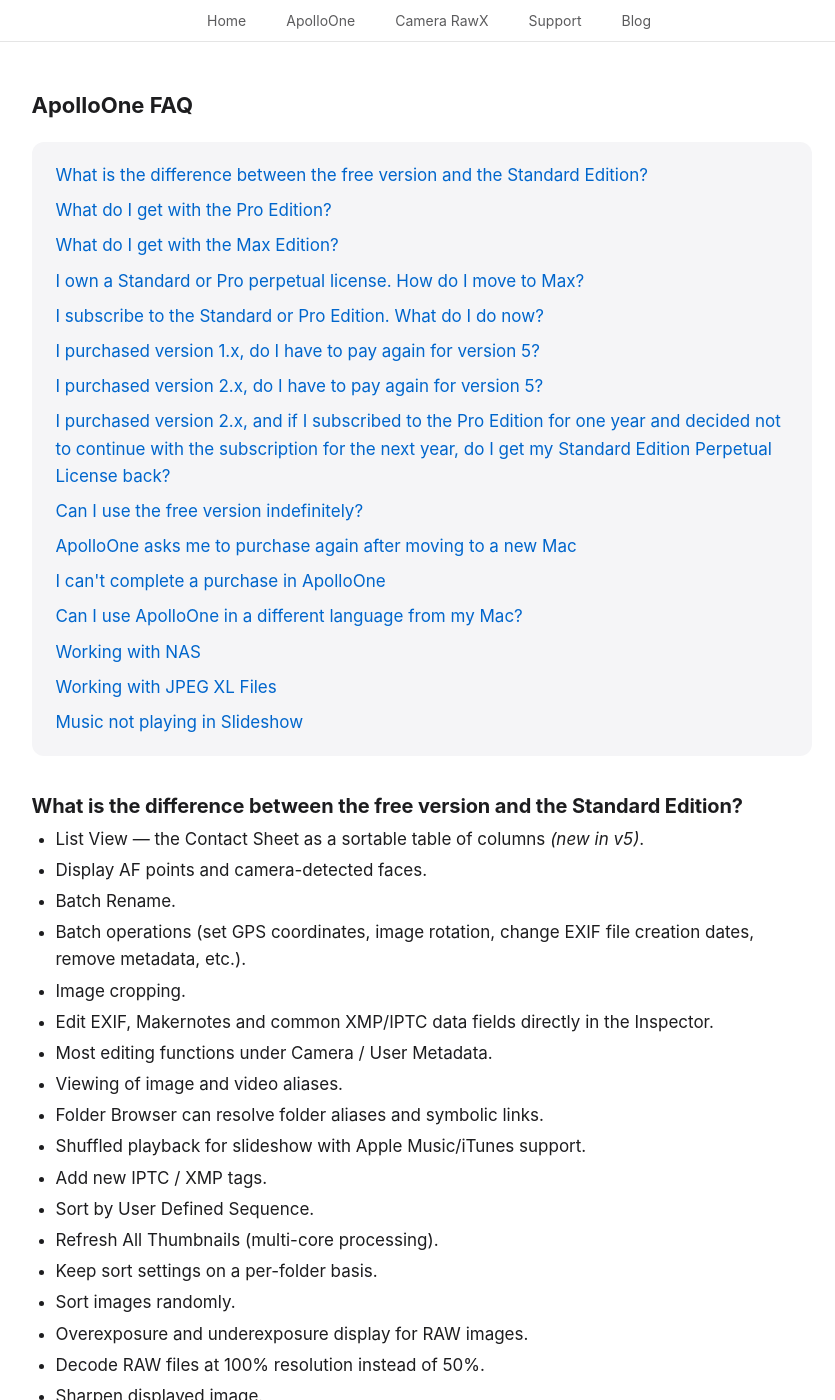
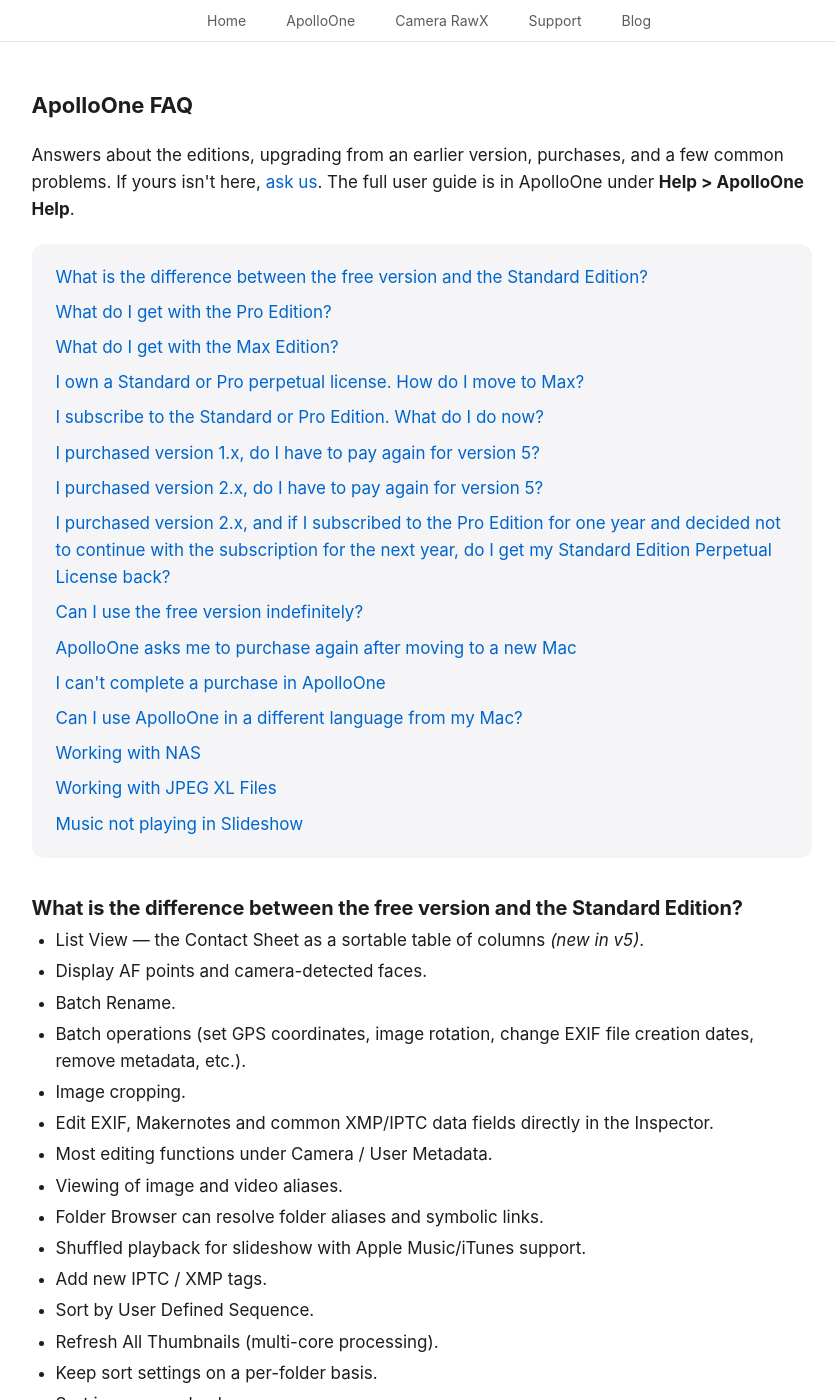
Before and after one commit to anogeissus/anogeissus.com, a Jekyll site: the page apolloone-faq.html, which Jekyll copies as it is, in a window 1280 px wide and 1400 px high. Shown: the whole window, without its empty margins (211-1046 px from the left). Built offline with Jekyll 4.4.1, drawn with Linux system fonts in a browser that asks for light colours; some web fonts are replaced.

Commit message:
ApolloOne FAQ: short intro above the topic index (what the page covers, ask us, Help > ApolloOne Help), matching the GO FAQ

```diff
--- a/apolloone-faq.html
+++ b/apolloone-faq.html
@@ -13,7 +13,7 @@
     <style>
         .faq-index {
             list-style: none;
-            margin: 0 0 40px 0 !important;
+            margin: 20px 0 40px 0 !important;
             padding: 20px 24px;
             background: #f5f5f7;
             border-radius: 12px;
@@ -160,6 +160,8 @@
 <section class="section legal-page">
     <div class="legal-content">
         <h1>ApolloOne FAQ</h1>
+
+        <p>Answers about the editions, upgrading from an earlier version, purchases, and a few common problems. If yours isn't here, <a href="contact.html">ask us</a>. The full user guide is in ApolloOne under <strong>Help &gt; ApolloOne Help</strong>.</p>
 
         <ul class="faq-index">
             <li><a href="#standard-edition">What is the difference between the free version and the Standard Edition?</a></li>
```
